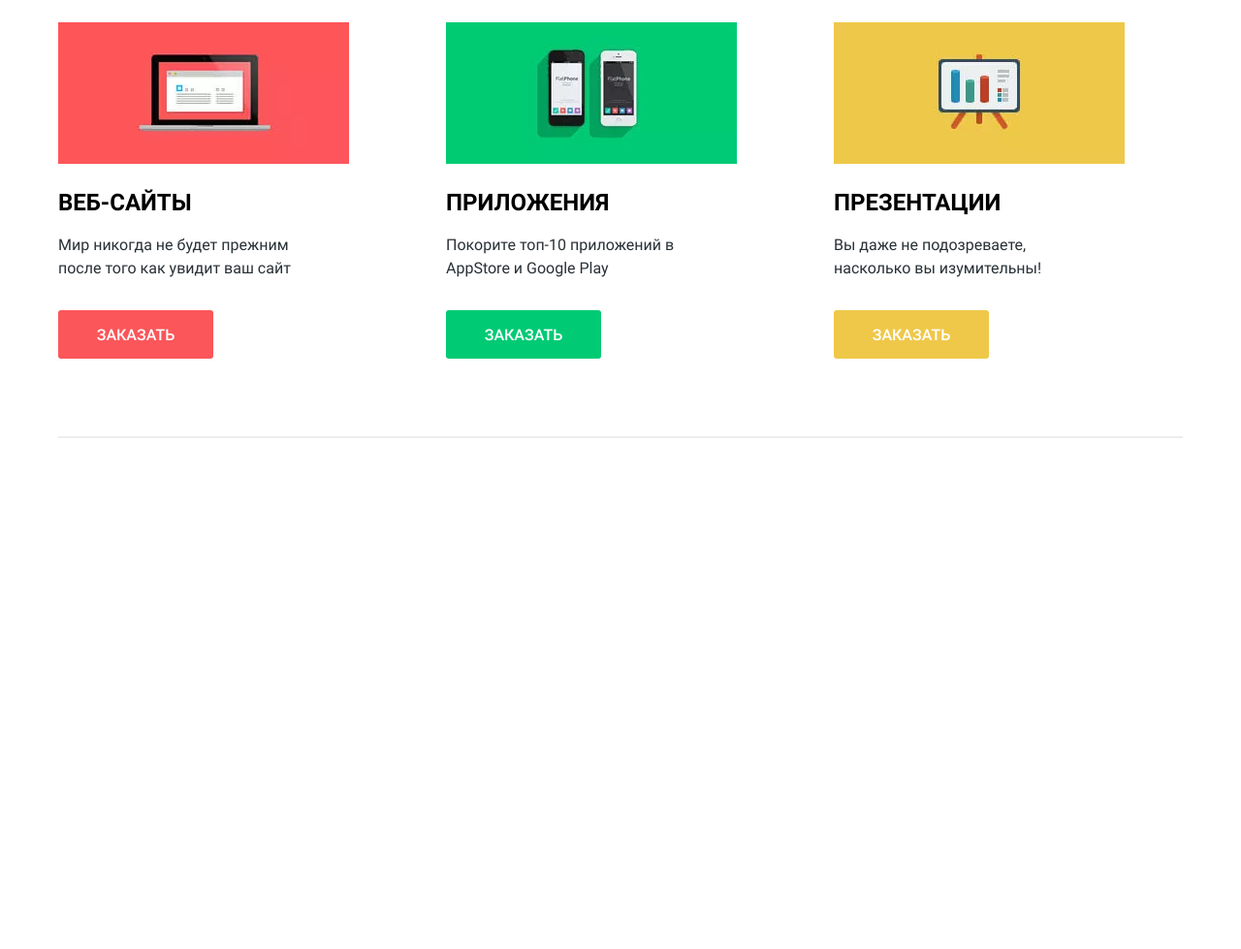
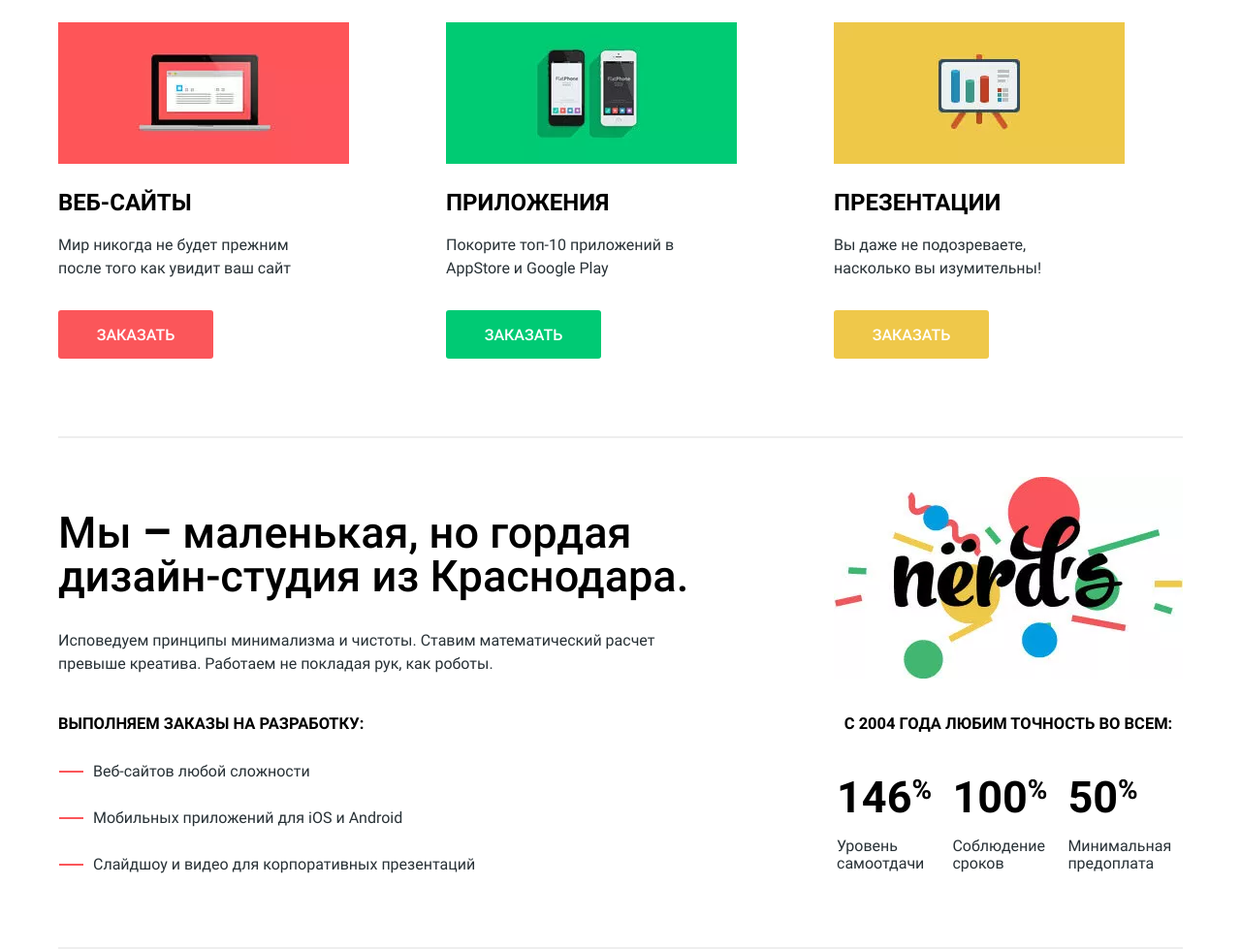
Before and after one commit to AlexanderShpilka/Nerds, a website: page app/index.html in a window 1280 px wide. Shown: the part 602-1581 px from the top of the page at 97% size. Before the commit the page ends 1054 px from the top, so only its background shows below. Drawn offline with nearby package versions, Linux system fonts and the light colour scheme; files that its build step writes are made by us from their sources; files whose address does not match are found by name; a web font is replaced by a local one.

Commit message:
Сверстал блок studio

```diff
--- a/app/index.html
+++ b/app/index.html
@@ -100,6 +100,46 @@
     </div>
   </section>
 
+  <section class="studio">
+    <div class="container">
+      <div class="studio__wrapper">
+        <div class="studio__left">
+          <h2 class="studio__title">Мы <span>&ndash;</span> маленькая, но гордая дизайн-студия из Краснодара.</h2>
+          <p class="studio__text">Исповедуем принципы минимализма и чистоты. Ставим математический расчет превыше креатива. Работаем не покладая рук, как роботы.</p>
+          <div class="studio__orders  orders">
+            <p class="orders__intro">Выполняем заказы на разработку:</p>
+            <ul class="orders__list">
+              <li class="orders__item">Веб-сайтов любой сложности</li>
+              <li class="orders__item">Мобильных приложений для iOS и Android</li>
+              <li class="orders__item">Слайдшоу и видео для корпоративных презентаций</li>
+            </ul>
+          </div>
+        </div>
+        <div class="studio__right">
+          <picture>
+            <source type="image/webp" srcset="img/studio-logo@1x.webp 1x, img/studio-logo@2x.webp 2x">
+            <img class="studio__logo" src="img/studio-logo@1x.jpg" srcset="img/studio-logo@2x.jpg 2x" alt="Логотип студии.">
+          </picture>
+          <div class="studio__stats  stats">
+            <p class="stats__intro">С 2004 года любим точность во всем:</p>
+            <table class="stats__indicators">
+              <tr>
+                <td>146<sup>%</sup></td>
+                <td>100<sup>%</sup></td>
+                <td>50<sup>%</sup></td>
+              </tr>
+              <tr>
+                <th>Уровень самоотдачи</th>
+                <th>Соблюдение сроков</th>
+                <th>Минимальная предоплата</th>
+              </tr>
+            </table>
+          </div>
+        </div>
+      </div>
+    </div>
+  </section>
+
   <script type="text/javascript" src="js/libs/jquery-3.3.1.min.js"></script>
   <script type="text/javascript" src="js/libs/slick.min.js"></script>
   <script src="js/slider.js"></script>
--- /dev/null
+++ b/app/scss/blocks/_orders.scss
@@ -0,0 +1,31 @@
+.orders {
+  padding: 15px 10px 15px 0;
+
+  &__intro {
+    padding: 13px 10px 10px 0;
+    font-size: 16.5px;
+    font-weight: 700;
+    color: #000;
+    text-transform: uppercase;
+  }
+
+  &__list {
+    padding: 10px 10px 9px 0;
+  }
+
+  &__item {
+    position: relative;
+    padding: 5px 10px 19px 36px;
+
+    &::before {
+      content: '';
+      position: absolute;
+      top: 16px;
+      left: 1px;
+      display: block;
+      width: 25px;
+      height: 2px;
+      background-color: $carnation;
+    }
+  }
+}
--- /dev/null
+++ b/app/scss/blocks/_stats.scss
@@ -0,0 +1,34 @@
+.stats {
+  padding: 15px 0;
+
+  &__intro {
+    padding: 13px 0 10px;
+    margin-bottom: 39px;
+    font-size: 16.5px;
+    font-weight: 700;
+    color: #000;
+    text-align: center;
+    text-transform: uppercase;
+  }
+
+  &__indicators {
+    td {
+      padding-right: 14px;
+      padding-bottom: 15px;
+      font-size: 45px;
+      font-weight: 700;
+      color: #000;
+
+      sup {
+        font-size: 62%;
+      }
+    }
+
+    th {
+      padding-top: 12px;
+      font-weight: 400;
+      line-height: 18px;
+      text-align: left;
+    }
+  }
+}
--- /dev/null
+++ b/app/scss/blocks/_studio.scss
@@ -0,0 +1,38 @@
+.studio {
+  padding-top: 40px;
+
+  &__wrapper {
+    display: flex;
+    justify-content: space-between;
+    border-bottom: 2px solid #eee;
+  }
+
+  &__left {
+    flex-basis: 700px;
+    padding-right: 20px;
+    padding-bottom: 30px;
+  }
+
+  &__right {
+    flex-basis: 380px;
+    padding-bottom: 30px;
+    padding-left: 20px;
+  }
+
+  &__title {
+    padding: 34px 10px 20px 0;
+    font-size: 45px;
+    font-weight: 500;
+    line-height: 45px;
+    color: #000;
+
+    span {
+      font-size: 48px;
+      font-weight: 700;
+    }
+  }
+
+  &__text {
+    padding: 12px 10px 10px 0;
+  }
+}
--- a/app/scss/styles.scss
+++ b/app/scss/styles.scss
@@ -16,3 +16,6 @@
 @import 'blocks/advantages';
 @import 'blocks/feature';
 @import 'blocks/feature-btn';
+@import 'blocks/studio';
+@import 'blocks/orders';
+@import 'blocks/stats';
```
Also changed, not shown: app/assets/img/studio-logo@1x.jpg (added), app/assets/img/studio-logo@1x.webp (added), app/assets/img/studio-logo@2x.jpg (added), app/assets/img/studio-logo@2x.webp (added).
